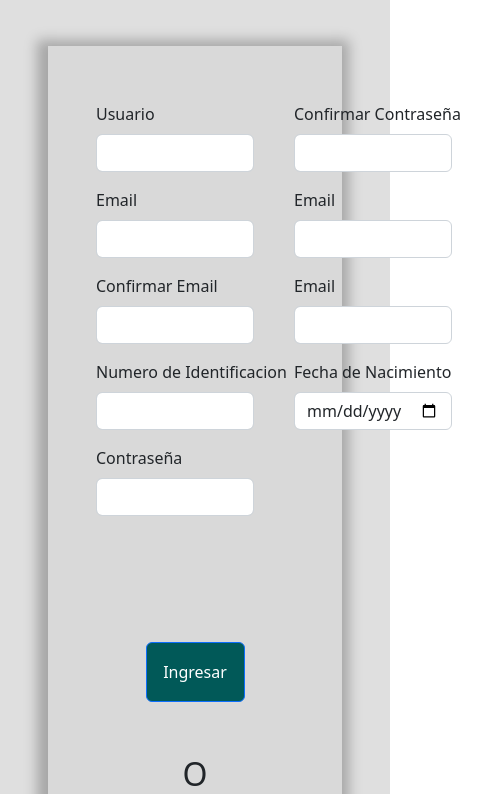
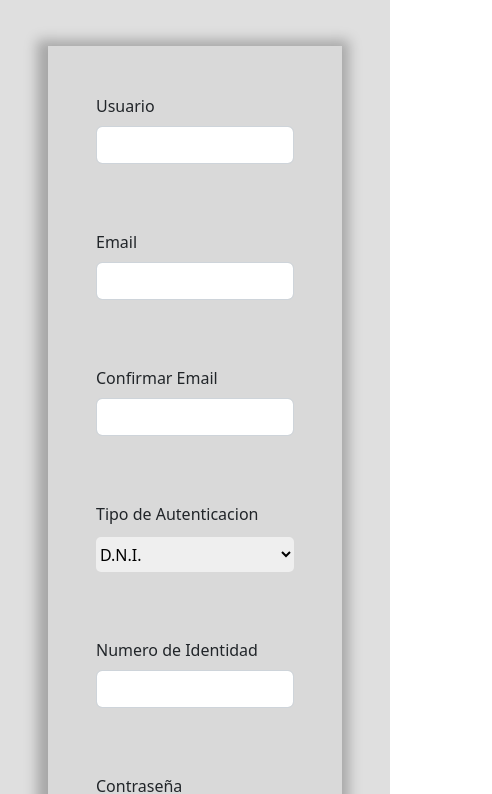
Before and after one commit to RomeroMaximiliano/Proyecto-Final, a website: page pages/register.html in a window 390 px wide. Shown: the part 63-857 px from the top of the page, 492 px wide, since content can reach past the window. Drawn offline with nearby package versions, Linux system fonts and the light colour scheme.

Commit message:
se termino responsive de los 5 index primarios

```diff
--- a/pages/register.html
+++ b/pages/register.html
@@ -114,50 +114,62 @@
 <main>
     <main class="container-fluid p-5 d-flex">
         <form class="p-5 Register">
-            <div class="list d-flex flex-column flex-wrap " style="height:500px; width: 100%;">
-            <div class="mb-3r py-2">
+            <div class="container-grid">
+                <div class="Usuario">
                     <label for="exampleInputEmail1" class="form-label">Usuario</label>
                     <input type="email" class="form-control" id="exampleInputEmail1" aria-describedby="emailHelp">
                 </div>
-            <div class="mb-3r py-2">
+                <div class="Email">
                     <label for="exampleInputEmail1" class="form-label">Email</label>
                     <input type="email" class="form-control" id="exampleInputEmail1" aria-describedby="emailHelp">
                 </div>
-            <div class="mb-3r py-2">
+                <div class="Conf-Email">
                     <label for="exampleInputEmail1" class="form-label">Confirmar Email</label>
-                <input type="email" class="form-control" git id="exampleInputEmail1" aria-describedby="emailHelp">
+                    <input type="Email" class="form-control" id="exampleInputEmail1" aria-describedby="emailHelp">
                 </div>
-            <div class="mb-3r py-2">
-                <label for="exampleInputEmail1" class="form-label">Numero de Identificacion</label>
+                <div class="Autenticacion input_select">
+                    <label for="Autenticacion" class="form-label">Tipo de Autenticacion</label>
+                    <select name="Autenticacion" id="" class="Selector">
+                        <option value="D.N.I.">D.N.I.</option>
+                        <option value="Libreta de Enrolamiento">Libreta de Enrolamiento</option>
+                        <option value="Pasaporte">Pasaporte</option>
+                    </select>
+                </div>
+                <div class="N-Autenticacion">
+                    <label for="exampleInputEmail1" class="form-label">Numero de Identidad</label>
                     <input type="email" class="form-control" id="exampleInputEmail1" aria-describedby="emailHelp">
                 </div>
-                <div class="mb-3r py-2">
+                <div class="Contraseña">
                     <label for="exampleInputEmail1" class="form-label">Contraseña</label>
-                <input type="email" class="form-control" id="exampleInputEmail1" aria-describedby="emailHelp">
+                    <input type="password" class="form-control" id="exampleInputEmail1" aria-describedby="emailHelp">
                 </div>
-            <div class="mb-3r py-2">
-                <label for="exampleInputEmail1" class="form-label">Confirmar Contraseña</label>
-                <input type="email" class="form-control" id="exampleInputEmail1" aria-describedby="emailHelp">
+                <div class="Confirmar-Contraseña">
+                    <label for="exampleInputEmail1" class="form-label">Confirmar contraseña</label>
+                    <input type="password" class="form-control" id="exampleInputEmail1" aria-describedby="emailHelp">
                 </div>
-            <div class="mb-3r py-2">
-                <label for="exampleInputEmail1" class="form-label">Email</label>
-                <input type="email" class="form-control" id="exampleInputEmail1" aria-describedby="emailHelp">
+                <div class="Fecha-de-Nacimiento">
+                    <label for="exampleInputEmail1" class="form-label">Fecha de nacimiento</label>
+                    <input type="text" class="form-control" id="exampleInputEmail1" aria-describedby="emailHelp">
                 </div>
-            <div class="mb-3r py-2">
-                <label for="exampleInputEmail1" class="form-label">Email</label>
-                <input type="email" class="form-control" id="exampleInputEmail1" aria-describedby="emailHelp">
+                <div class="Telefono">
+                    <label for="exampleInputEmail1" class="form-label">Telefono</label>
+                    <input type="Text" class="form-control" id="exampleInputEmail1" aria-describedby="emailHelp">
                 </div>
-            <div class="mb-3r py-2">
-                <label for="exampleInputEmail1" style="width:80%;" class="form-label">Fecha de Nacimiento</label>
-                <input type="date" class="form-control" id="exampleInputEmail1" aria-describedby="emailHelp">
+                <div class="Direccion">
+                    <label for="exampleInputEmail1" class="form-label">Direccion</label>
+                    <input type="text" class="form-control" id="exampleInputEmail1" aria-describedby="emailHelp">
+                </div>
+                <div class="Login">
+                    <button type="submit" class="btn btn-primary boton">Ingresar</button>
+                    <p>O</p>
+                </div>
+                <div class="Iconos">
+                    <ul>
+                        <li class="px-5"><i class="fa-brands fa-google fa-3x px-5" "=""></i></li>
+                        <li class="px-5"><i class="fa-brands fa-facebook fa-3x px-5" "=""></i></li>
+                    </ul>
                 </div>
             </div>
-            <div class="button d-flex justify-content-center mt-5"><button type="submit" class="btn btn-primary boton">Ingresar</button></div>
-            <p class="text-center mt-5" style="font-size: 200%;">O</p>
-            <ul class="icon d-flex justify-content-center p-5">
-                <li class="px-5"><i class="fa-brands fa-google fa-3x px-5""></i></li>
-                <li class="px-5"><i class="fa-brands fa-facebook fa-3x px-5" "></i></li>
-            </ul>
         </form>
         <img class="VerticalBanner ps-5 d-none d-xl-inline"src="../img/vertical asus.webp" alt="banner" style=" width: 500px;">
 </main>
--- a/sass/layout/_nav.scss
+++ b/sass/layout/_nav.scss
@@ -27,6 +27,7 @@ nav {
         height: 65px;
 
     }
+
     .input_responsive input{
         width:map-get($responsive_input, width ) ;
         height:map-get($responsive_input, height ) ;
--- a/sass/layout/_registrarse.scss
+++ b/sass/layout/_registrarse.scss
@@ -6,27 +6,132 @@
 .Register {
     background: #D9D9D9;
     box-shadow: -2px 3px 12px 9px rgba(0, 0, 0, 0.25);
-    width: 100%;
+    width: 100%;}
 
-    .list input{
-        width:80%;
+    .container-grid {  display: grid;
+        grid-template-columns: 1fr 1fr;
+        grid-template-rows: 1fr 1fr 1fr 1fr 1fr 1fr 1fr 1fr;
+        grid-auto-columns: 1fr;
+        gap: 36px 36px;
+        grid-auto-flow: row;
+        grid-template-areas:
+          "Usuario Contraseña"
+          "Email Confirmar-Contraseña"
+          "Conf-Email Fecha-de-Nacimiento"
+          "Autenticacion Telefono"
+          "N-Autenticacion Direccion"
+          "Login Login"
+          "Iconos Iconos"
+          "Iconos Iconos";
+      }
 
+        .Login {
+        grid-area: Login;
+        height: 100px;}
+
+        .Iconos {
+        grid-area: Iconos;
+        height: 100px;}
+
+        .Usuario {
+        grid-area: Usuario;
+        height: 100px;}
+
+        .Email {
+        grid-area: Email;
+        height: 100px;}
+
+        .Conf-Email {
+            grid-area: Conf-Email;
+            height: 100px;
+        }
+
+        .Autenticacion {
+            grid-area: Autenticacion;
+            height: 100px;
+        }
+
+        .N-Autenticacion {
+            grid-area: N-Autenticacion;
+            height: 100px;
+        }
+
+        .Contraseña {
+            grid-area: Contraseña;
+            height: 100px;
+        }
+
+        .Confirmar-Contraseña {
+            grid-area: Confirmar-Contraseña;
+            height: 100px;
+        }
+
+        .Fecha-de-Nacimiento {
+            grid-area: Fecha-de-Nacimiento;
+            height: 100px;
+        }
+
+        .Telefono {
+            grid-area: Telefono;
+            height: 100px;
+        }
+
+        .Direccion {
+            grid-area: Direccion;
+            height: 100px;
+        }
+
+
+
+.input_select{
+    display: flex;
+    flex-direction: column;
+    .Selector{
+        margin-top: 3px;
+        height: 35px;
+        border-radius: 5px;
+        border: none;
     }
+}
 
+.Login {
+    display: flex;
+    flex-direction: column;
+    align-items: center;
+    p{
+        font-size: 40px;
+    }
     button{
         width: 50%;
         height: 60px;
-        background-color: $primariooscuro
+        background-color: #015958;
+        margin-bottom: 50px;
+    }
+}
+
+.Iconos{
+    display: flex;
+    justify-content: center;
+    ul{margin-top: 20px;
+        display: flex;
+        li{
+            list-style-type: none;
+            color: $primariooscuro;
 
     }
+}
+}
 
-    ul{
-        list-style-type: none;
-        i{
-            color: #023535;
-
+@media screen and (max-width:768px) {
+    .Register{
+        .container-grid{
+        display: flex;
+        flex-direction: column;
+        align-items: start;
         }
-
+        div{
+            width: 100%;
+        }
     }
 
 }
```
Also changed, not shown: css/estilos.css. Lines whose indentation alone changed are shown as unchanged.
